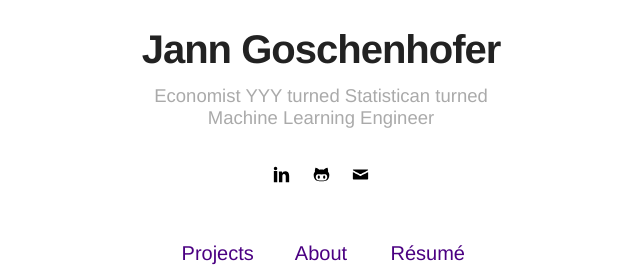
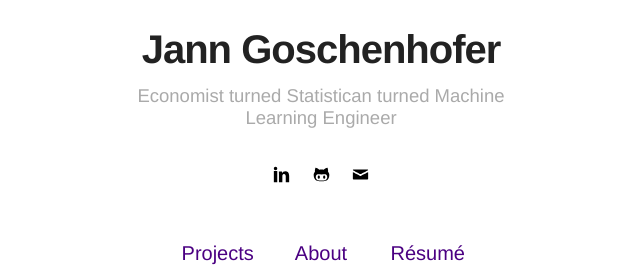
Before and after one commit to Goschjann/goschjann.github.io, a Jekyll site: the page built from index.html, in a window 1280 px wide. Shown: the part 252-530 px from the top of the page, without its empty margins (319-959 px from the left). Built offline with Jekyll 4.4.1, drawn with Linux system fonts in a browser that asks for light colours.

Commit message:
resolved git issue

```diff
--- a/_config.yml
+++ b/_config.yml
@@ -1,6 +1,6 @@
 # main text of home
 name: Jann Goschenhofer
-bio: Economist YYY turned Statistican turned Machine Learning Engineer
+bio: Economist turned Statistican turned Machine Learning Engineer
 
 # twitter summary info
 description: Personal blog
```
